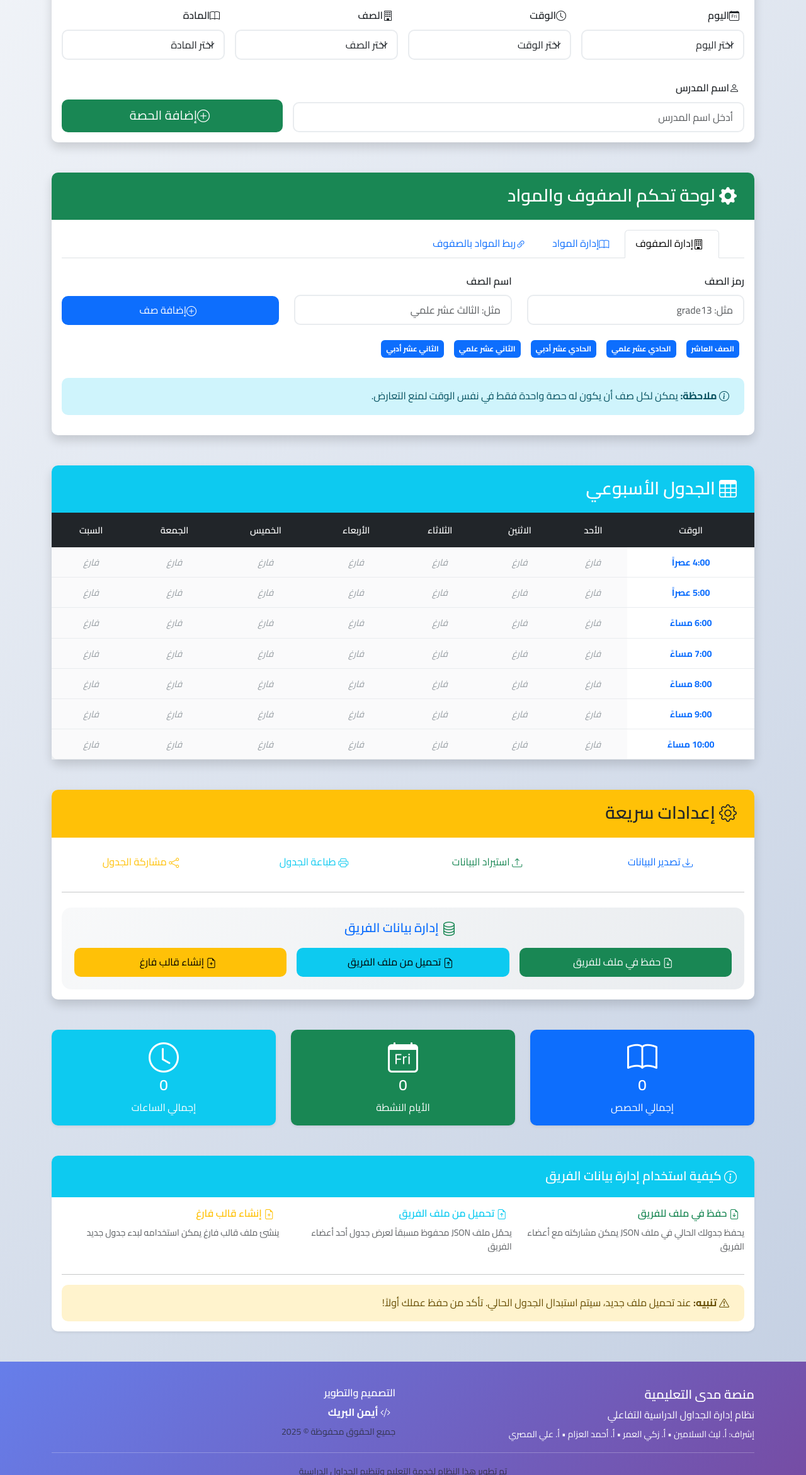
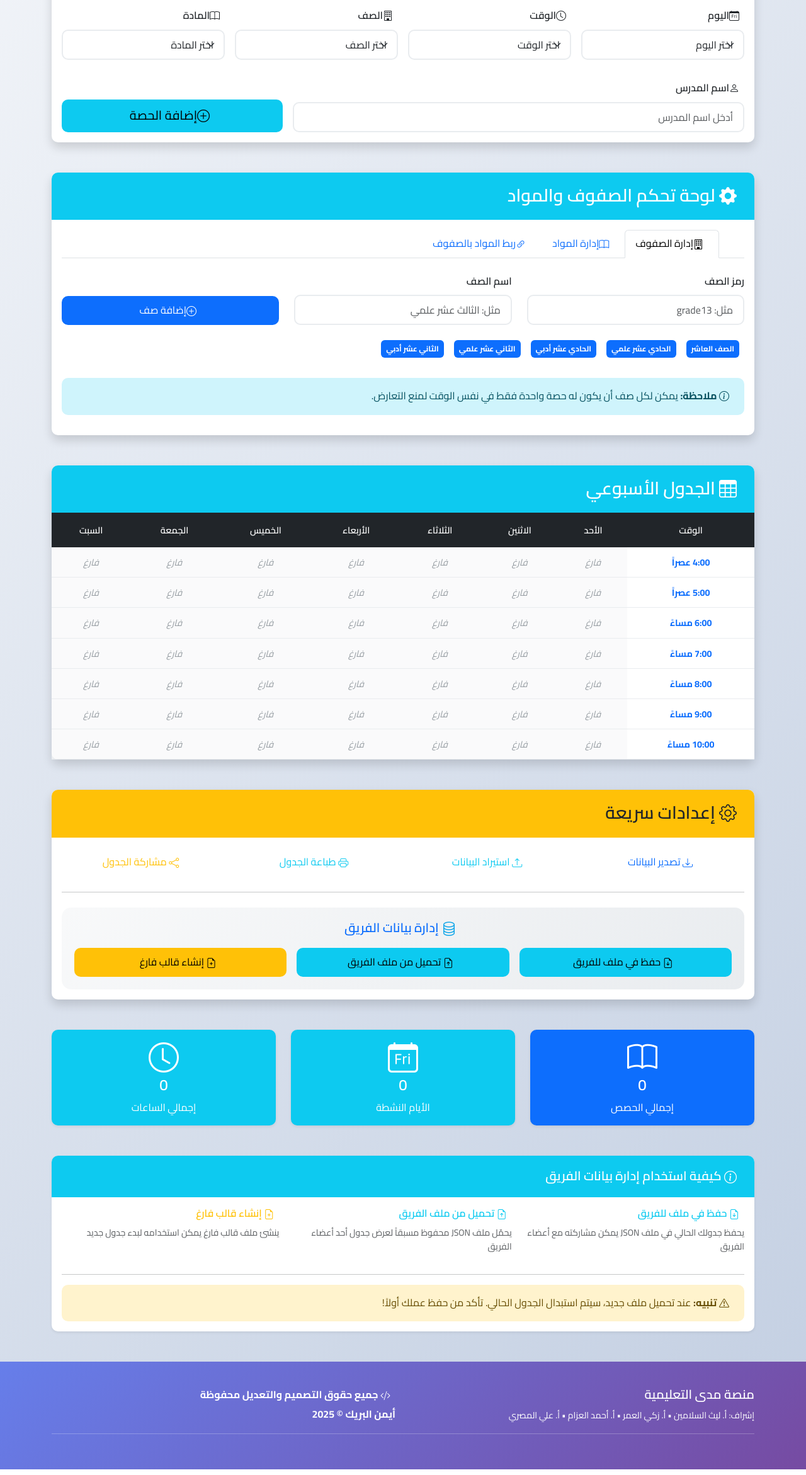
Before and after one commit to AY2009MN/schedule-manager, a website: page index.html in a window 1280 px wide. Shown: the part 458-2800 px from the top of the page at 63% size. Drawn offline with nearby package versions, Linux system fonts and the light colour scheme.

Commit message:
Updated copyright text and changed all green colors to blue/sky blue theme

```diff
--- a/assets/css/style.css
+++ b/assets/css/style.css
@@ -4,7 +4,7 @@
 :root {
     --primary-color: #0d6efd;
     --secondary-color: #6c757d;
-    --success-color: #198754;
+    --success-color: #0ea5e9; /* أزرق سماوي بدلاً من الأخضر */
     --info-color: #0dcaf0;
     --warning-color: #ffc107;
     --danger-color: #dc3545;
@@ -554,7 +554,7 @@ body {
 
 /* أنماط لوحة تحكم المواد */
 .subjects-control-panel {
-    background: linear-gradient(135deg, #28a745 0%, #20c997 100%);
+    background: linear-gradient(135deg, #0d6efd 0%, #0ea5e9 100%);
 }
 
 .subjects-control-panel .card-header {
--- a/index.html
+++ b/index.html
@@ -60,7 +60,7 @@
         <div class="row mb-5">
             <div class="col-12">
                 <div class="card shadow">
-                    <div class="card-header bg-success text-white">
+                    <div class="card-header bg-info text-white">
                         <h3 class="card-title mb-0">
                             <i class="bi bi-plus-circle me-2"></i>
                             إضافة حصة جديدة
@@ -137,7 +137,7 @@
                                 </div>
 
                                 <div class="col-md-4 d-flex align-items-end">
-                                    <button type="submit" class="btn btn-success btn-lg w-100">
+                                    <button type="submit" class="btn btn-info btn-lg w-100">
                                         <i class="bi bi-plus-circle me-2"></i>إضافة الحصة
                                     </button>
                                 </div>
@@ -152,7 +152,7 @@
         <div class="row mb-5">
             <div class="col-12">
                 <div class="card shadow">
-                    <div class="card-header bg-success text-white">
+                    <div class="card-header bg-info text-white">
                         <h3 class="card-title mb-0">
                             <i class="bi bi-gear-fill me-2"></i>
                             لوحة تحكم الصفوف والمواد
@@ -247,7 +247,7 @@
                                         </select>
                                     </div>
                                     <div class="col-md-4 d-flex align-items-end">
-                                        <button type="button" class="btn btn-success w-100" id="addMappingBtn">
+                                        <button type="button" class="btn btn-info w-100" id="addMappingBtn">
                                             <i class="bi bi-link me-2"></i>ربط المادة بالصف
                                         </button>
                                     </div>
@@ -322,7 +322,7 @@
                                 </button>
                             </div>
                             <div class="col-md-3">
-                                <button class="btn btn-outline-success w-100" id="importBtn">
+                                <button class="btn btn-outline-info w-100" id="importBtn">
                                     <i class="bi bi-upload me-2"></i>
                                     استيراد البيانات
                                 </button>
@@ -351,7 +351,7 @@
                             </h5>
                             <div class="row g-3">
                                 <div class="col-md-4">
-                                    <button class="btn btn-success w-100" id="saveToFileBtn">
+                                    <button class="btn btn-info w-100" id="saveToFileBtn">
                                         <i class="bi bi-file-earmark-arrow-down me-2"></i>
                                         حفظ في ملف للفريق
                                     </button>
@@ -388,7 +388,7 @@
                 </div>
             </div>
             <div class="col-md-4">
-                <div class="card text-center bg-success text-white">
+                <div class="card text-center bg-info text-white">
                     <div class="card-body">
                         <i class="bi bi-calendar-day display-4 mb-3"></i>
                         <h4 id="activeDays">0</h4>
@@ -472,7 +472,7 @@
             <div class="card-body">
                 <div class="row">
                     <div class="col-md-4">
-                        <h6 class="text-success">
+                        <h6 class="text-info">
                             <i class="bi bi-file-earmark-arrow-down me-2"></i>
                             حفظ في ملف للفريق
                         </h6>
@@ -514,31 +514,24 @@
             <div class="row">
                 <div class="col-md-6">
                     <h5>منصة مدى التعليمية</h5>
-                    <p class="mb-1">نظام إدارة الجداول الدراسية التفاعلي</p>
+
                     <p class="mb-0">
                         <small>إشراف: أ. ليث السلامين • أ. زكي العمر • أ. أحمد العزام • أ. علي المصري</small>
                     </p>
                 </div>
                 <div class="col-md-6 text-md-end">
-                    <h6>التصميم والتطوير</h6>
                     <p class="mb-1">
                         <i class="bi bi-code-slash me-2"></i>
-                        <strong>أيمن البريك</strong>
+                        <strong>جميع حقوق التصميم والتعديل محفوظة</strong>
                     </p>
                     <p class="mb-0">
-                        <small class="text-muted">
-                            جميع الحقوق محفوظة © 2025
-                        </small>
+                        <strong>أيمن البريك © 2025</strong>
                     </p>
                 </div>
             </div>
             <hr class="my-3">
             <div class="row">
-                <div class="col-12 text-center">
-                    <small class="text-muted">
-                        تم تطوير هذا النظام لخدمة التعليم وتنظيم الجداول الدراسية
-                    </small>
-                </div>
+
             </div>
         </div>
     </footer>
```
